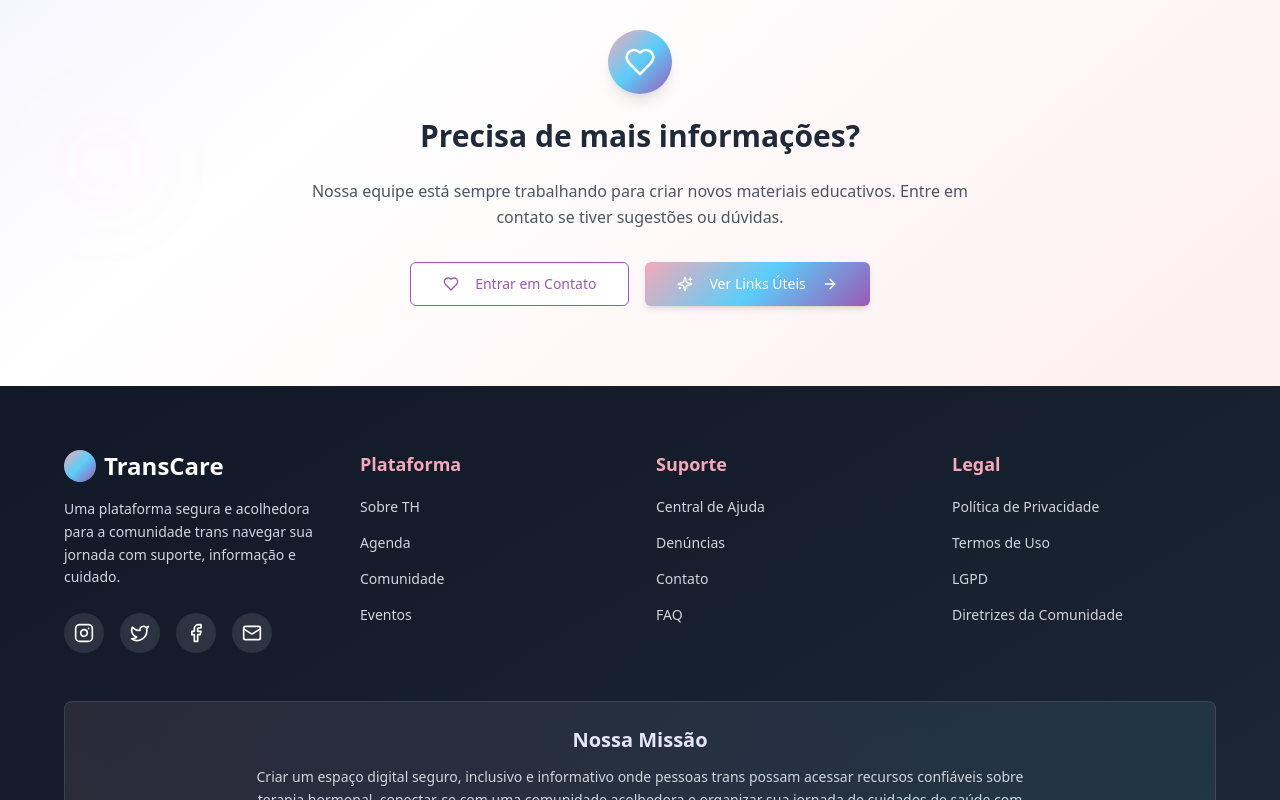
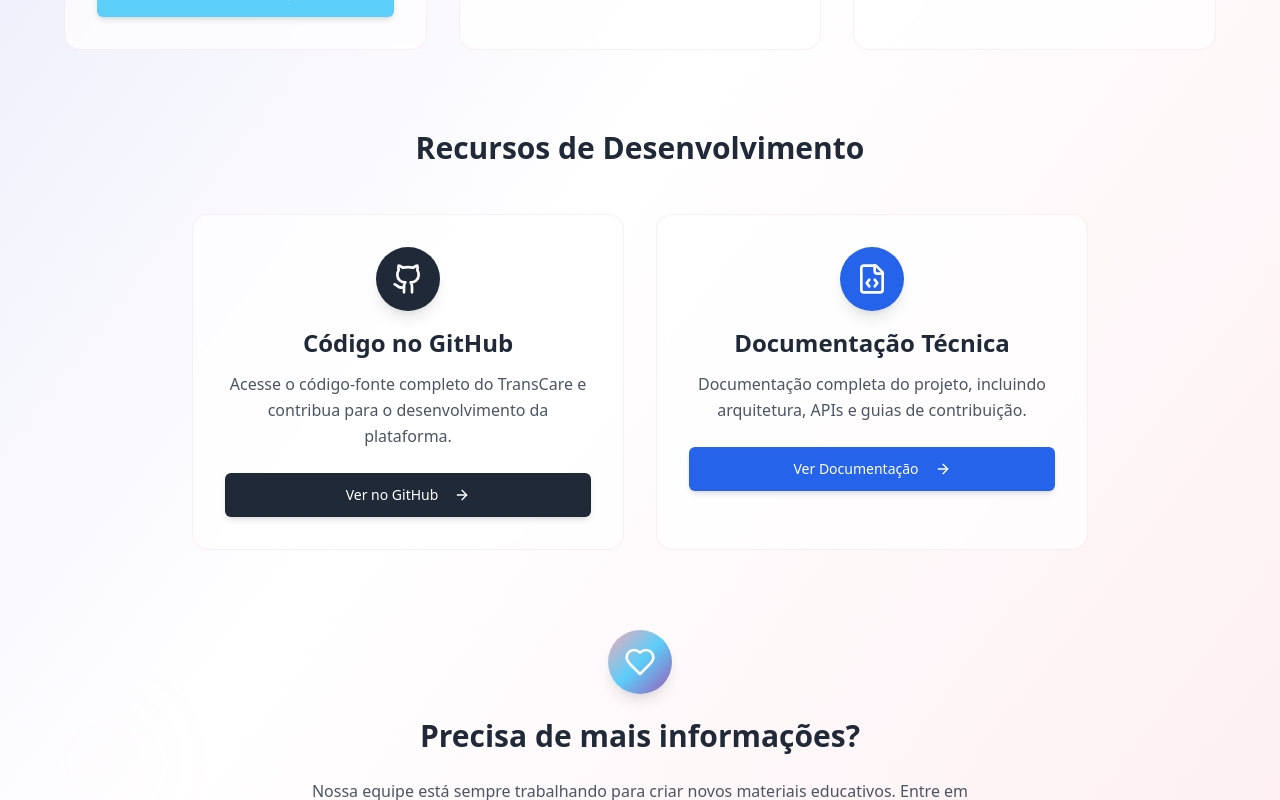
Before and after one commit to BrunoXHP/trans-compass-journey, a React (Vite) app: page /recursos in a window 1280 px wide. Shown: the part 780-1580 px from the top of the page. Built offline with nearby package versions, Linux system fonts and the light colour scheme.

Commit message:
Add GitHub and documentation links
Add GitHub and documentation links to the resources page.

```diff
--- a/src/components/ResourcesSection.tsx
+++ b/src/components/ResourcesSection.tsx
@@ -1,6 +1,6 @@
 
 import { Button } from '@/components/ui/button';
-import { BookOpen, FileText, Video, Heart, ArrowRight, Sparkles, GraduationCap } from 'lucide-react';
+import { BookOpen, FileText, Video, Heart, ArrowRight, Sparkles, GraduationCap, Github, FileCode } from 'lucide-react';
 
 const ResourcesSection = () => {
   const educationalResources = [
@@ -36,6 +36,29 @@ const ResourcesSection = () => {
     }
   ];
 
+  const developmentResources = [
+    {
+      title: "Código no GitHub",
+      description: "Acesse o código-fonte completo do TransCare e contribua para o desenvolvimento da plataforma.",
+      icon: Github,
+      href: "https://github.com/BrunoXHP/trans-compass-journey",
+      buttonText: "Ver no GitHub",
+      color: "bg-gray-800 hover:bg-gray-700",
+      iconColor: "text-white",
+      delay: "delay-500"
+    },
+    {
+      title: "Documentação Técnica",
+      description: "Documentação completa do projeto, incluindo arquitetura, APIs e guias de contribuição.",
+      icon: FileCode,
+      href: "https://docs.google.com/document/d/1RWmq_Qs_9aFg33cI-tu4TAY5KNBioNnUtlGeQDBTUnE/edit?usp=drive_link",
+      buttonText: "Ver Documentação",
+      color: "bg-blue-600 hover:bg-blue-500",
+      iconColor: "text-white",
+      delay: "delay-600"
+    }
+  ];
+
   return (
     <section className="min-h-screen bg-gradient-to-br from-trans-lavender via-white to-trans-pink/20 py-20 overflow-hidden">
       <div className="container mx-auto px-4 relative">
@@ -61,7 +84,9 @@ const ResourcesSection = () => {
           </div>
 
           {/* Educational Resource Cards */}
-          <div className="grid md:grid-cols-3 gap-8 mb-16">
+          <div className="mb-20">
+            <h2 className="text-3xl font-bold text-center mb-12 text-gray-800">Materiais Educativos</h2>
+            <div className="grid md:grid-cols-3 gap-8">
               {educationalResources.map((resource, index) => (
                 <div
                   key={index}
@@ -89,6 +114,41 @@ const ResourcesSection = () => {
                   </Button>
                 </div>
               ))}
+            </div>
+          </div>
+
+          {/* Development Resources */}
+          <div className="mb-20">
+            <h2 className="text-3xl font-bold text-center mb-12 text-gray-800">Recursos de Desenvolvimento</h2>
+            <div className="grid md:grid-cols-2 gap-8 max-w-4xl mx-auto">
+              {developmentResources.map((resource, index) => (
+                <div
+                  key={index}
+                  className={`bg-white/70 backdrop-blur-sm rounded-2xl p-8 border border-trans-pink/20 hover:shadow-xl hover:scale-105 transition-all duration-500 animate-fade-in ${resource.delay} text-center group hover:bg-white/80`}
+                >
+                  <div className="mb-6">
+                    <div className={`w-16 h-16 ${resource.color} rounded-full flex items-center justify-center mx-auto mb-4 group-hover:scale-110 transition-transform duration-300 shadow-lg`}>
+                      <resource.icon className={`w-8 h-8 ${resource.iconColor} group-hover:rotate-12 transition-transform duration-300`} />
+                    </div>
+                    <h3 className="text-2xl font-semibold text-gray-800 mb-3">
+                      {resource.title}
+                    </h3>
+                    <p className="text-gray-600 leading-relaxed mb-6">
+                      {resource.description}
+                    </p>
+                  </div>
+
+                  <Button
+                    size="lg"
+                    className={`${resource.color} text-white px-6 py-3 w-full transition-all duration-300 hover:scale-105 shadow-md hover:shadow-lg group/btn`}
+                    onClick={() => window.open(resource.href, '_blank')}
+                  >
+                    {resource.buttonText}
+                    <ArrowRight className="w-4 h-4 ml-2 group-hover/btn:translate-x-1 transition-transform duration-300" />
+                  </Button>
+                </div>
+              ))}
+            </div>
           </div>
 
           {/* Community Section */}
```
Lines whose indentation alone changed are shown as unchanged.
